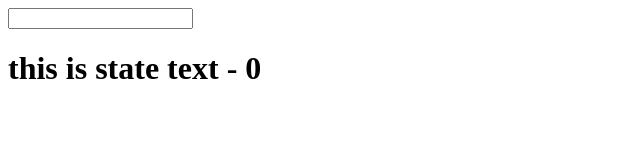
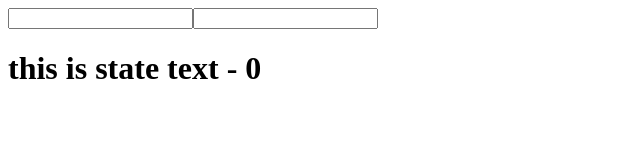
Before and after one commit to vinay-thallam/react-cuddle, a React (Create React App) app: page / in a window 1280 px wide. Shown: the top 160 px of the page, without its empty margins (0-640 px from the left). Built offline with nearby package versions, Linux system fonts and the light colour scheme.

Commit message:
use react component as childern for other components

```diff
--- a/src/App.js
+++ b/src/App.js
@@ -17,11 +17,14 @@
   render() {
     return (
       <div>
-        <input type="text" onChange={this.update.bind(this)} />
+        <Widget update={this.update.bind(this)}/>
+        <Widget update={this.update.bind(this)}/>
         <h1>{this.state.txt} - {this.state.cat}</h1>
       </div>
       )
   }
 }
 
+const Widget = (props) => <input type="text" onChange={props.update} />
+
 export default App
```
